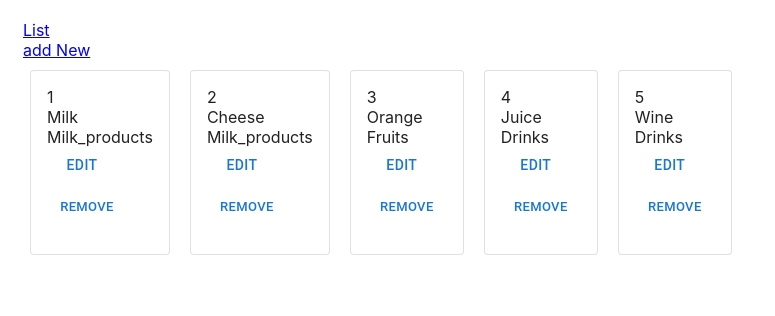
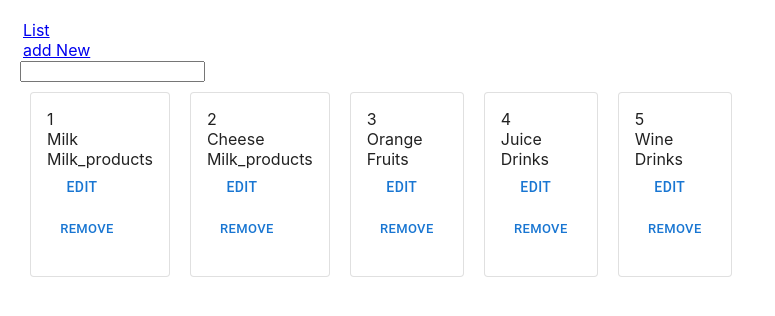
Before and after one commit to Yulia-Kulynych/Weather_Forecast_Project, a React (Create React App) app: page / in a window 1280 px wide. Shown: the top 316 px of the page, without its empty margins (0-775 px from the left). Built offline with nearby package versions, Linux system fonts and the light colour scheme.

Commit message:
filtered

```diff
--- a/src/containers/AddNewItem.js
+++ b/src/containers/AddNewItem.js
@@ -20,7 +20,9 @@ export const AddNewItem=()=>{
         e.preventDefault();
         dispatch(addNewItem({
             name,
-            assignee
+            assignee,
+            show:true,
+
         }))
 
     }, [name, assignee, dispatch ])
--- a/src/containers/EditItem.js
+++ b/src/containers/EditItem.js
@@ -43,15 +43,13 @@ export const EditItem=()=>{
             id,
             name,
             assignee,
-
+            show:true,
         }))
 
     }, [name, assignee, dispatch ])
 
     return (
     <form onSubmit = {onSubmit}>
-
-
 
         <div>Name:</div>
         <input value = {name} onChange={onNameChanged}/>
--- a/src/containers/Home.js
+++ b/src/containers/Home.js
@@ -1,21 +1,50 @@
-import {useSelector, useDispatch} from "react-redux"
-import {selectTodoList} from '../rdx/todoList/selectors'
-import {TodoItem} from "../components/TodoItem"
-import {removeItem} from '../rdx/todoList/actions'
-import './Home.css'
-import { useCallback } from "react"
+import { useCallback, useState } from "react";
+import { useSelector, useDispatch } from "react-redux";
+import { selectTodoList } from "../rdx/todoList/selectors";
+import { TodoItem } from "../components/TodoItem";
+import { removeItem, filteredItem } from "../rdx/todoList/actions";
+import "./Home.css";
 
-export const Home = ()=>{
-    const items = useSelector(selectTodoList);
-    const dispatch = useDispatch();
-    const onItemDelete = useCallback((id) => {
-        dispatch(removeItem(id));
-    }, [dispatch])
-     return (
-        <div className = "Home">
-            {items.map((i)=>{
-                return <TodoItem key={i.id} task={i} onDelete={onItemDelete}></TodoItem>}
-            )}
-        </div>
-    )
-}
+export const Home = () => {
+  const items = useSelector(selectTodoList);
+  const dispatch = useDispatch();
+
+  const onItemDelete = useCallback(
+    (id) => {
+      dispatch(removeItem(id));
+    },
+    [dispatch]
+  );
+
+  const onItemFiltrate = useCallback(
+    (assignee) => {
+      dispatch(filteredItem(assignee));
+    },
+    [dispatch]
+  );
+
+  const [filteredName, setFilterName] = useState("");
+
+  return (
+    <div>
+      <input
+        value={filteredName}
+        onChange={(event) => {
+          setFilterName(event.target.value);
+          onItemFiltrate(event.target.value);
+        }}
+      />
+      <div className="Home">
+        {items.map((i) => {
+          if (i.show) {
+            return (
+              <TodoItem key={i.id} task={i} onDelete={onItemDelete}></TodoItem>
+            );
+          } else {
+            return null;
+          }
+        })}
+      </div>
+    </div>
+  );
+};
--- a/src/rdx/todoList/actions.js
+++ b/src/rdx/todoList/actions.js
@@ -1,24 +1,37 @@
 export const ADD_NEW_ITEM = "ADD_NEW_ITEM";
 export const REMOVE_ITEM = "REMOVE_ITEM";
 export const EDIT_ITEM = "EDIT_ITEM";
+export const FILTERED_ITEM = "FILTERED_ITEM";
 
-export const addNewItem = ({name, assignee})=>{
+export const addNewItem = ({name, assignee, show})=>{
     return{
         type: ADD_NEW_ITEM,
         payload: {
             name,
             assignee,
-
+            show,
         }
     }
 }
-export const editItem = ({name, assignee, id})=>{
+export const editItem = ({name, assignee, id, show})=>{
     return{
         type: EDIT_ITEM,
         payload: {
             name,
             assignee,
             id,
+            show
+
+        }
+    }
+}
+export const filteredItem = (assignee)=>{
+    return{
+        type: FILTERED_ITEM,
+        payload: {
+
+            assignee,
+
 
         }
     }
--- a/src/rdx/todoList/reducer.js
+++ b/src/rdx/todoList/reducer.js
@@ -1,77 +1,90 @@
-import {ADD_NEW_ITEM, REMOVE_ITEM, EDIT_ITEM} from './actions'
+import { ADD_NEW_ITEM, REMOVE_ITEM, EDIT_ITEM, FILTERED_ITEM } from "./actions";
 
 const initialState = {
-    tasks:[
+  tasks: [
     {
-          id: '1',
-          name: 'Milk',
-          assignee: "Milk_products"
+      id: "1",
+      name: "Milk",
+      assignee: "Milk_products",
+      show: true,
     },
     {
-            id: '2',
-            name: 'Cheese',
-            assignee: "Milk_products"
+      id: "2",
+      name: "Cheese",
+      assignee: "Milk_products",
+      show: true,
     },
     {
-            id: '3',
-            name: 'Orange',
-            assignee: "Fruits"
+      id: "3",
+      name: "Orange",
+      assignee: "Fruits",
+      show: true,
     },
     {
-            id: '4',
-            name: 'Juice',
-            assignee: "Drinks"
+      id: "4",
+      name: "Juice",
+      assignee: "Drinks",
+      show: true,
     },
     {
-            id: '5',
-            name: 'Wine',
-            assignee: "Drinks"
+      id: "5",
+      name: "Wine",
+      assignee: "Drinks",
+      show: true,
     },
+  ],
+  nextId: 6,
+};
 
-
+export const todolistReducer = (state = initialState, action) => {
+  switch (action.type) {
+    case ADD_NEW_ITEM: {
+      return {
+        ...state,
+        tasks: [
+          ...state.tasks,
+          { ...action.payload, id: state.nextId }, //новий елемент
         ],
-    nextId:6,
+        nextId: state.nextId + 1, //id якого розраховуємо
+      };
+    }
+    case EDIT_ITEM: {
+      return {
+        ...state,
+        tasks: state.tasks.map((i) => {
+          if (i.id == action.payload.id) {
+            return action.payload;
+          } else {
+            return i;
+          }
+        }),
+      };
+    }
+    case FILTERED_ITEM: {
+      return {
+        ...state,
+        tasks: state.tasks.map((i) => {
+          return i.assignee
+            .toLowerCase()
+            .indexOf(action.payload.assignee.toLowerCase()) > -1 ||
+            !action.payload.assignee ||
+            i.assignee
+              .toLowerCase()
+              .indexOf(action.payload.assignee.toLowerCase()) > -1
+            ? { ...i, show: true }
+            : { ...i, show: false };
+        }),
+      };
     }
 
-
-export const todolistReducer = (state=initialState, action)=>{
-    switch (action.type){
-        case ADD_NEW_ITEM:{
+    case REMOVE_ITEM: {
       return {
         ...state,
-                tasks:[
-                    ...state.tasks,
-                     {...action.payload, id: state.nextId}//новий елемент
-                ],
-                nextId:state.nextId + 1,//id якого розраховуємо
-            }
-        }
-        case EDIT_ITEM:{
-            return {
-                ...state,
-                tasks:
-
-                    state.tasks.map((i)=> {
-                    if (i.id ==action.payload.id){
-                   return action.payload
-                    }
-                    else {
-                        return i
-                    }})
-
-
-            }
-        }
-        case REMOVE_ITEM:{
-            return {
-                ...state,
-                tasks: state.tasks.filter((i)=> i.id !==action.payload)//що змінюється в tasks
-            }
-
+        tasks: state.tasks.filter((i) => i.id !== action.payload), //що змінюється в tasks
+      };
     }
     default: {
       return state;
     }
   }
-
-}
+};
```
Also changed, not shown: src/components/TodoItem.js (+20 -15 lines). Lines whose indentation alone changed are shown as unchanged.
